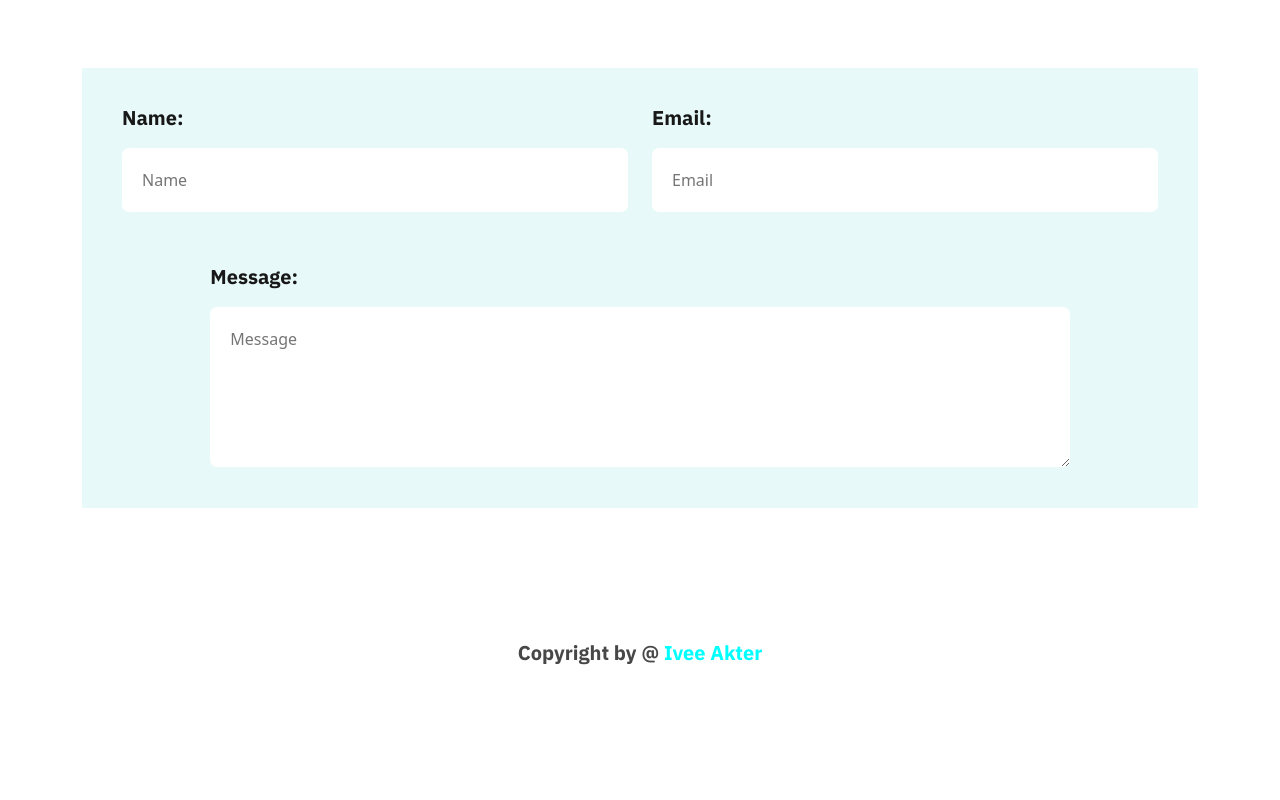
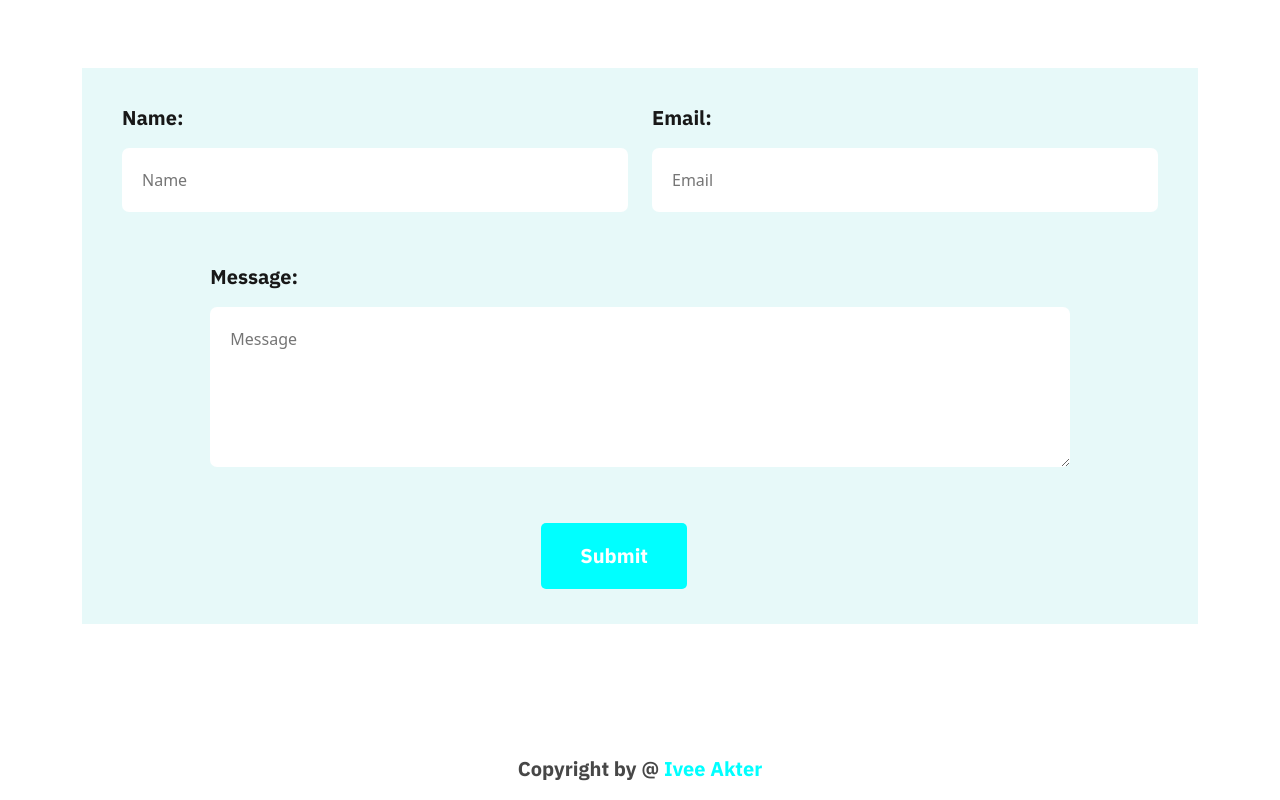
Before and after one commit to iveeakter78/my-portfolio, a plain HTML site: page index.html in a window 1280 px wide. Shown: the part 4195-4995 px from the top of the page. Before the commit the page ends 4879 px from the top, so only its background shows below. Drawn offline with nearby package versions, Linux system fonts and the light colour scheme; a web font is replaced by a local one.

Commit message:
first commit

```diff
--- a/css/style.css
+++ b/css/style.css
@@ -484,6 +484,20 @@ img{
     font-weight: 800;
     color: #181818;
 }
+.final{
+    margin-top: 50px;
+}
+.final button{
+    padding: 18px 39px;
+    font-family: "IBM Plex Sans", serif;
+    font-size: 20px;
+    font-weight: 800;
+    color: #fff;
+    background-color: aqua;
+    border: 0;
+    border-radius: 5px;
+    margin-left: 20%;
+}
 /* let part end */
 /* footer part start */
 .f_my p{
--- a/index.html
+++ b/index.html
@@ -375,6 +375,11 @@
                             </div>
                           </div>
                         </div>
+                        <div class="row final justify-content-center">
+                          <div class="col-lg-4">
+                            <a href="#"><button>Submit</button></a>
+                          </div>
+                        </div>
                        </div>
                       </div>
                     </section>
```
